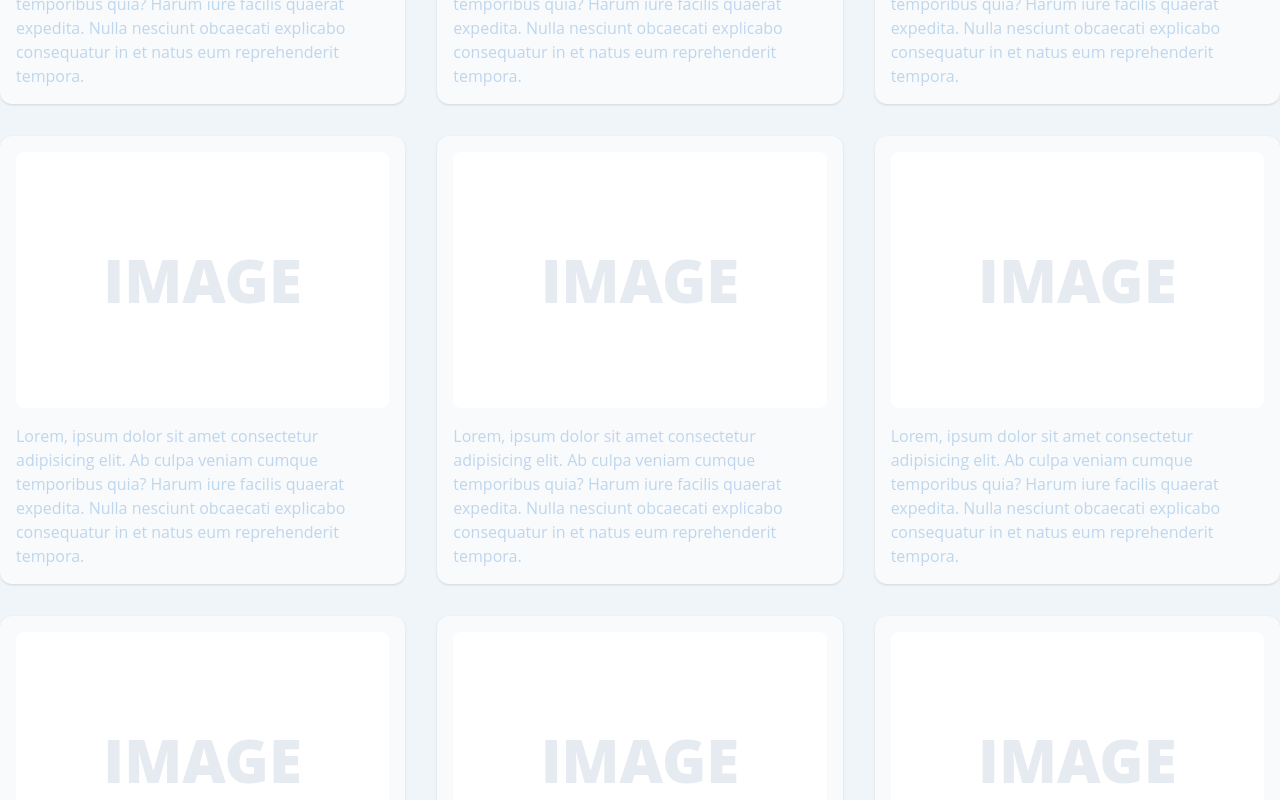
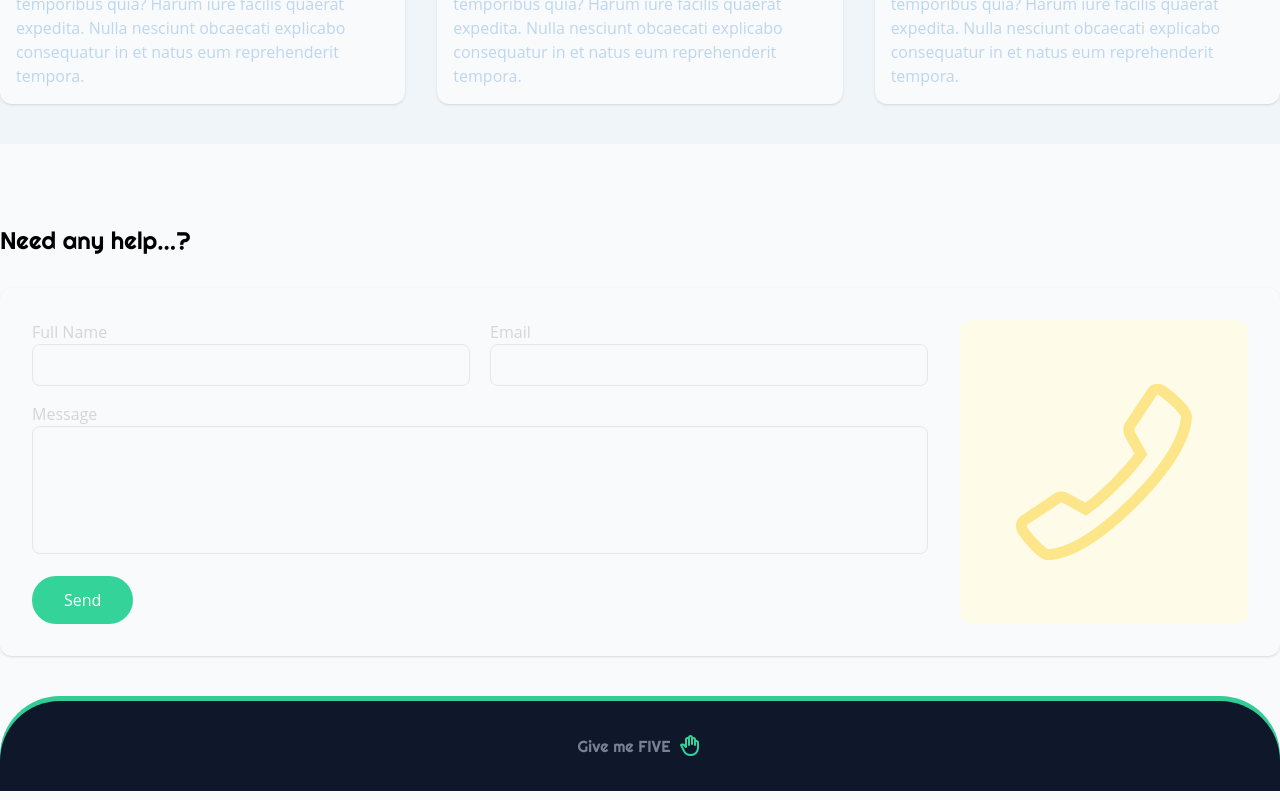
Before and after one commit to NimaRahimiJahandide/tesmino, a Vue app: page / in a window 1280 px wide. Shown: the part 1840-2640 px from the top of the page. Built offline with nearby package versions, Linux system fonts and the light colour scheme.

Commit message:
add skelton for course card

```diff
--- a/src/components/Courses/CourseItem.vue
+++ b/src/components/Courses/CourseItem.vue
@@ -5,11 +5,25 @@ defineProps<{
 </script>
 <template>
   <div class="bg-[#f8fafc] p-4 rounded-xl shadow-sm hover:shadow-md transition-all transform hover:-translate-y-1">
-    <div class="bg-white sm:h-64 h-48 rounded-lg mb-4 flex justify-center items-center">
-      <span class="text-[#e6ebf2] text-6xl font-black">IMAGE</span>
+    <!-- start skelton -->
+    <div class="bg-[#f8fafc] p-4 rounded-xl shadow-sm" v-if="false">
+      <div class="bg-white sm:h-64 h-48 rounded-lg mb-4 animate-pulse">
+        <div class="bg-gray-200 h-full w-full rounded-lg"></div>
+      </div>
+      <div class="space-y-2">
+        <div class="bg-gray-200 h-4 w-full rounded animate-pulse"></div>
+        <div class="bg-gray-200 h-4 w-3/4 rounded animate-pulse"></div>
+        <div class="bg-gray-200 h-4 w-1/2 rounded animate-pulse"></div>
+      </div>
     </div>
-    <div class="space-y-2">
-      <p class="text-[#bed6ed]">{{description}}</p>
+    <!-- end skelton -->
+    <div>
+      <div class="bg-white sm:h-64 h-48 rounded-lg mb-4 flex justify-center items-center">
+        <span class="text-[#e6ebf2] text-6xl font-black">IMAGE</span>
+      </div>
+      <div class="space-y-2">
+        <p class="text-[#bed6ed]">{{ description }}</p>
+      </div>
     </div>
   </div>
 </template>
--- /dev/null
+++ b/src/components/Courses/CourseItemSkeleton.vue
@@ -0,0 +1,21 @@
+<script setup lang="ts"></script>
+<template>
+  <div class="bg-[#f8fafc] p-4 rounded-xl shadow-sm">
+    <div class="bg-white sm:h-64 h-48 rounded-lg mb-4 animate-pulse">
+      <div class="bg-[#CBD5E1] h-full w-full rounded-lg"></div>
+    </div>
+    <div class="space-y-2">
+      <div class="flex gap-2">
+        <div class="bg-[#CBD5E1] h-4 w-5/6 rounded-full animate-pulse"></div>
+        <div class="bg-[#CBD5E1] h-4 w-3/6 rounded-full  animate-pulse"></div>
+        <div class="bg-[#CBD5E1] h-4 w-1/6 rounded-full  animate-pulse"></div>
+      </div>
+      <div class="flex gap-2">
+        <div class="bg-[#CBD5E1] h-4 w-3/6 rounded-full animate-pulse"></div>
+        <div class="bg-[#CBD5E1] h-4 w-1/6 rounded-full  animate-pulse"></div>
+        <div class="bg-[#CBD5E1] h-4 w-5/6 rounded-full  animate-pulse"></div>
+      </div>
+      <div class="bg-[#CBD5E1] h-4 w-1/2 rounded-full  animate-pulse"></div>
+    </div>
+  </div>
+</template>
--- a/src/components/OurCourses.vue
+++ b/src/components/OurCourses.vue
@@ -1,13 +1,21 @@
 <script setup lang="ts">
 import CourseItem from "./Courses/CourseItem.vue";
+import CourseItemSkeleton from "./Courses/CourseItemSkeleton.vue";
 
-import { ref } from "vue";
+import { ref, onMounted } from "vue";
 
 interface CoursesItem {
   description: string;
 }
 
-const courses = ref<CoursesItem[]>([
+const loading = ref(true); // Add loading state
+
+
+const courses = ref<CoursesItem[]>([]);
+
+onMounted(() => {
+  setTimeout(() => {
+    courses.value = [
       {
         description: "Lorem, ipsum dolor sit amet consectetur adipisicing elit. Ab culpa veniam cumque temporibus quia? Harum iure facilis quaerat expedita. Nulla nesciunt obcaecati explicabo consequatur in et natus eum reprehenderit tempora.",
       },
@@ -26,32 +34,22 @@ const courses = ref<CoursesItem[]>([
       {
         description: "Lorem, ipsum dolor sit amet consectetur adipisicing elit. Ab culpa veniam cumque temporibus quia? Harum iure facilis quaerat expedita. Nulla nesciunt obcaecati explicabo consequatur in et natus eum reprehenderit tempora.",
       },
-  {
-    description: "Lorem, ipsum dolor sit amet consectetur adipisicing elit. Ab culpa veniam cumque temporibus quia? Harum iure facilis quaerat expedita. Nulla nesciunt obcaecati explicabo consequatur in et natus eum reprehenderit tempora.",
-  },
-  {
-    description: "Lorem, ipsum dolor sit amet consectetur adipisicing elit. Ab culpa veniam cumque temporibus quia? Harum iure facilis quaerat expedita. Nulla nesciunt obcaecati explicabo consequatur in et natus eum reprehenderit tempora.",
-  },
-  {
-    description: "Lorem, ipsum dolor sit amet consectetur adipisicing elit. Ab culpa veniam cumque temporibus quia? Harum iure facilis quaerat expedita. Nulla nesciunt obcaecati explicabo consequatur in et natus eum reprehenderit tempora.",
-  },
-  {
-    description: "Lorem, ipsum dolor sit amet consectetur adipisicing elit. Ab culpa veniam cumque temporibus quia? Harum iure facilis quaerat expedita. Nulla nesciunt obcaecati explicabo consequatur in et natus eum reprehenderit tempora.",
-  },
-  {
-    description: "Lorem, ipsum dolor sit amet consectetur adipisicing elit. Ab culpa veniam cumque temporibus quia? Harum iure facilis quaerat expedita. Nulla nesciunt obcaecati explicabo consequatur in et natus eum reprehenderit tempora.",
-  },
-  {
-    description: "Lorem, ipsum dolor sit amet consectetur adipisicing elit. Ab culpa veniam cumque temporibus quia? Harum iure facilis quaerat expedita. Nulla nesciunt obcaecati explicabo consequatur in et natus eum reprehenderit tempora.",
-  },
-]);
+    ];
+    loading.value = false;
+  }, 2000);
+});
 </script>
 <template>
   <section class="my-12 md:my-20 bg-[#f0f5f9] py-10">
     <div class="container mx-auto">
       <h2 class="text-xl md:text-2xl mb-6 md:mb-8 text-center md:text-left font-Righteous font-thin">Our Courses</h2>
       <div class="grid grid-cols-1 md:grid-cols-2 lg:grid-cols-3 gap-6 md:gap-8">
-        <CourseItem v-for="(course, index) in courses" :key="index" :description="course.description"/>
+        <template v-if="loading">
+          <CourseItemSkeleton v-for="item in 6" :key="item"/>
+        </template>
+        <template v-else>
+          <CourseItem v-for="(course, index) in courses" :key="index" :description="course.description" />
+        </template>
       </div>
     </div>
   </section>
```
Lines whose indentation alone changed are shown as unchanged.
